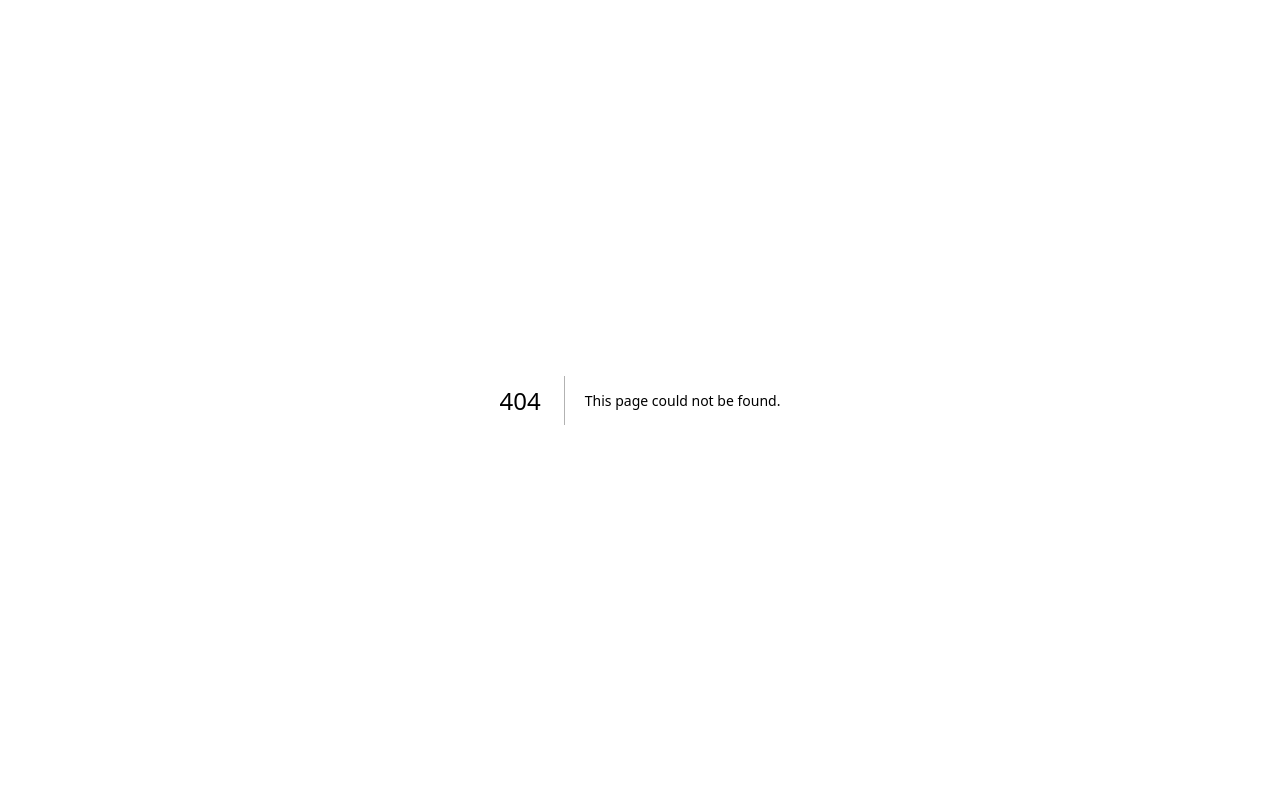
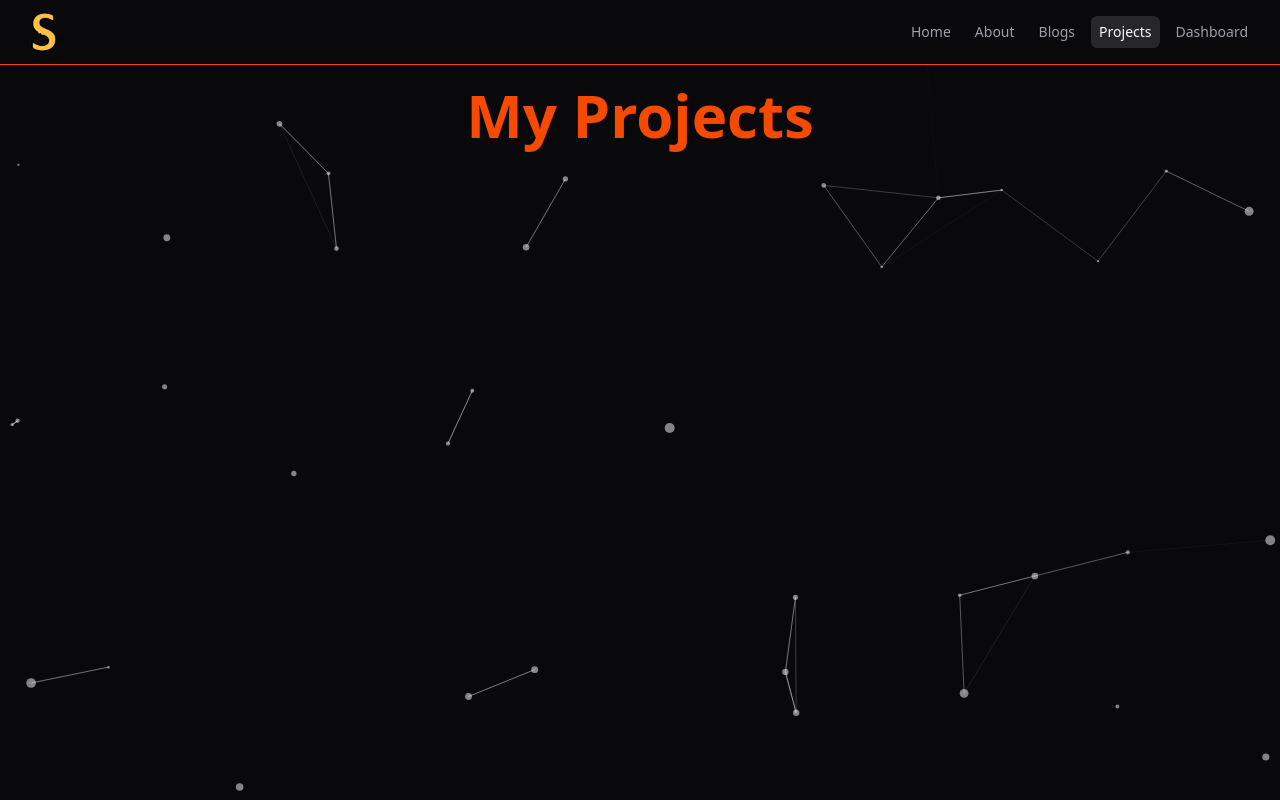
Before and after one commit to Shadow-Blaxe-123/Next-Portfolio-Frontend, a Next.js app: page /projects in a window 1280 px wide. Before the commit this address had no page. Shown: the top 800 px of the page. Built offline with nearby package versions, Linux system fonts and the light colour scheme.

Commit message:
Starting work on my projects section

```diff
--- a/package.json
+++ b/package.json
@@ -10,6 +10,8 @@
   },
   "dependencies": {
     "@radix-ui/react-slot": "^1.2.3",
+    "@tsparticles/react": "^3.0.0",
+    "@tsparticles/slim": "^3.9.1",
     "class-variance-authority": "^0.7.1",
     "clsx": "^2.1.1",
     "lucide-react": "^0.544.0",
--- /dev/null
+++ b/src/app/(public)/projects/page.tsx
@@ -0,0 +1,11 @@
+import { ParticlesBackground } from "@/components/Particles";
+
+function page() {
+  return (
+    <div className="text-center relative min-h-screen">
+      <ParticlesBackground />
+      <h1 className="mt-5 text-6xl font-semibold text-primary">My Projects</h1>
+    </div>
+  );
+}
+export default page;
--- /dev/null
+++ b/src/components/Particles.tsx
@@ -0,0 +1,114 @@
+"use client";
+import { useEffect, useMemo, useState } from "react";
+import Particles, { initParticlesEngine } from "@tsparticles/react";
+import {
+  type Container,
+  type ISourceOptions,
+  MoveDirection,
+  OutMode,
+} from "@tsparticles/engine";
+// import { loadAll } from "@tsparticles/all"; // if you are going to use `loadAll`, install the "@tsparticles/all" package too.
+// import { loadFull } from "tsparticles"; // if you are going to use `loadFull`, install the "tsparticles" package too.
+import { loadSlim } from "@tsparticles/slim"; // if you are going to use `loadSlim`, install the "@tsparticles/slim" package too.
+// import { loadBasic } from "@tsparticles/basic"; // if you are going to use `loadBasic`, install the "@tsparticles/basic" package too.
+
+export const ParticlesBackground = () => {
+  const [init, setInit] = useState(false);
+
+  // this should be run only once per application lifetime
+  useEffect(() => {
+    initParticlesEngine(async (engine) => {
+      // you can initiate the tsParticles instance (engine) here, adding custom shapes or presets
+      // this loads the tsparticles package bundle, it's the easiest method for getting everything ready
+      // starting from v2 you can add only the features you need reducing the bundle size
+      //await loadAll(engine);
+      //await loadFull(engine);
+      await loadSlim(engine);
+      //await loadBasic(engine);
+    }).then(() => {
+      setInit(true);
+    });
+  }, []);
+
+  const particlesLoaded = async (container?: Container): Promise<void> => {
+    console.log(container);
+  };
+
+  const options: ISourceOptions = useMemo(
+    () => ({
+      fpsLimit: 120,
+      interactivity: {
+        events: {
+          onClick: {
+            enable: true,
+            mode: "push",
+          },
+          onHover: {
+            enable: true,
+            mode: "repulse",
+          },
+        },
+        modes: {
+          push: {
+            quantity: 4,
+          },
+          repulse: {
+            distance: 200,
+            duration: 0.4,
+          },
+        },
+      },
+      particles: {
+        color: {
+          value: "#ffffff",
+        },
+        links: {
+          color: "#ffffff",
+          distance: 150,
+          enable: true,
+          opacity: 0.5,
+          width: 1,
+        },
+        move: {
+          direction: MoveDirection.none,
+          enable: true,
+          outModes: {
+            default: OutMode.out,
+          },
+          random: false,
+          speed: 6,
+          straight: false,
+        },
+        number: {
+          density: {
+            enable: true,
+          },
+          value: 80,
+        },
+        opacity: {
+          value: 0.5,
+        },
+        shape: {
+          type: "circle",
+        },
+        size: {
+          value: { min: 1, max: 5 },
+        },
+      },
+      detectRetina: true,
+    }),
+    []
+  );
+
+  if (init) {
+    return (
+      <Particles
+        id="tsparticles"
+        particlesLoaded={particlesLoaded}
+        options={options}
+      />
+    );
+  }
+
+  return <></>;
+};
--- a/src/components/modules/Home/HeroSection.tsx
+++ b/src/components/modules/Home/HeroSection.tsx
@@ -1,5 +1,5 @@
 "use client";
-import StarryBackground from "@/components/StarryBackground";
+import StarryBackground from "@/components/modules/Home/StarryBackground";
 import { Button } from "@/components/ui/button";
 import { ArrowDownToLine } from "lucide-react";
 import Link from "next/link";
```
Also changed, not shown: src/components/modules/Home/StarryBackground.tsx (renamed from src/components/StarryBackground.tsx), 1 other file (tests, documents, lock files or other folders).
